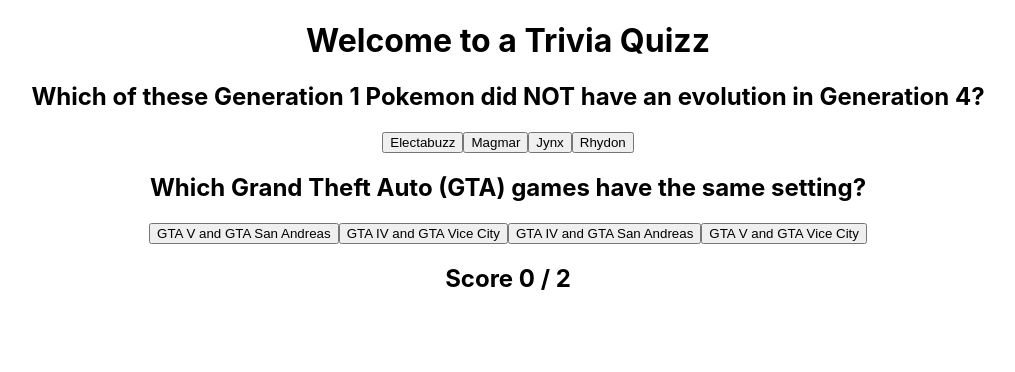
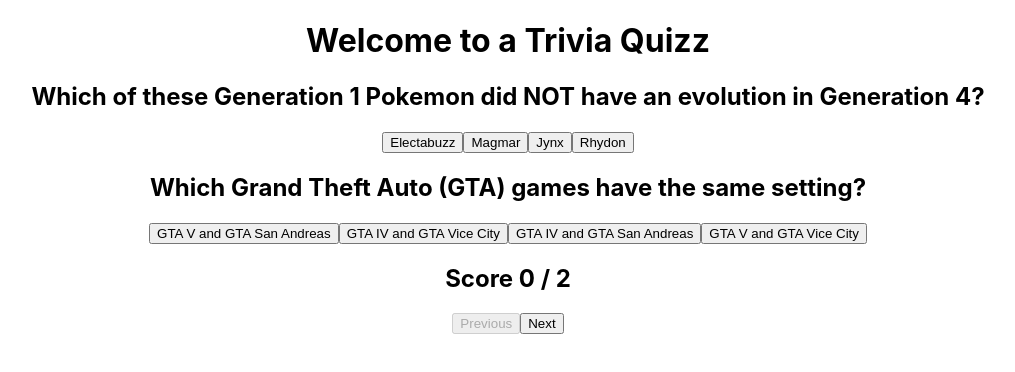
Before and after one commit to JoanClaverol/quizz_app_crossover, a React (Create React App) app: page / in a window 1280 px wide. Shown: the top 372 px of the page, without its empty margins (132-1147 px from the left). Built offline with nearby package versions, Linux system fonts and the light colour scheme; the HTML template or start-up script is replaced by a standard one.

Commit message:
adding pagination buttons

```diff
--- a/src/components/Quizz.js
+++ b/src/components/Quizz.js
@@ -3,21 +3,30 @@
 import Question from "./Question";
 
 const Quizz = () => {
-
   const [score, setScore] = useState(0);
-
+  const [page, setPage] = useState(1);
   return (
     <div className="quizz">
-      {!data ?
-        <div>Loading...</div> :
+      {!data ? (
+        <div>Loading...</div>
+      ) : (
         data.map((question) => {
-          return <Question question={question} score={score} setScore={setScore} />
-        }
-        )}
-      <h2 className="score">Score {score} / {data.length}</h2>
+          return (
+            <Question question={question} score={score} setScore={setScore} />
+          );
+        })
+      )}
+      <h2 className="score">
+        Score {score} / {data.length}
+      </h2>
+      <>
+        <button disabled={page === 1} onClick={() => setPage(page - 1)}>
+          Previous
+        </button>
+        <button onClick={() => setPage(page + 1)}>Next</button>
+      </>
     </div>
-
   );
-}
+};
 
 export default Quizz;
--- a/src/components/useFetchData.js
+++ b/src/components/useFetchData.js
@@ -4,6 +4,7 @@
   const [data, setData] = useState([]);
   const [loading, setLoading] = useState(true);
   const [error, setError] = useState(null);
+
 
   useEffect(() => {
     const fetchData = async () => {
```
